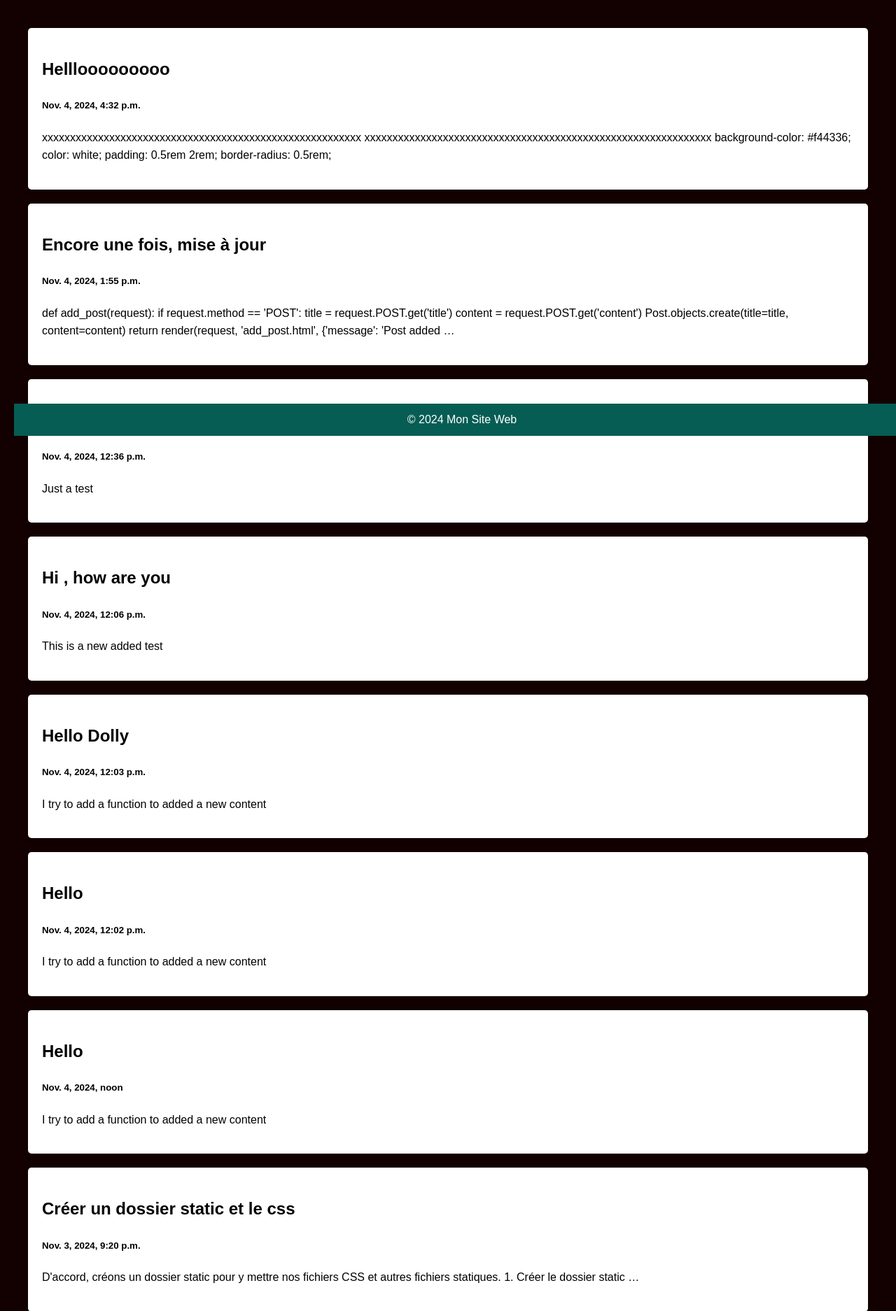
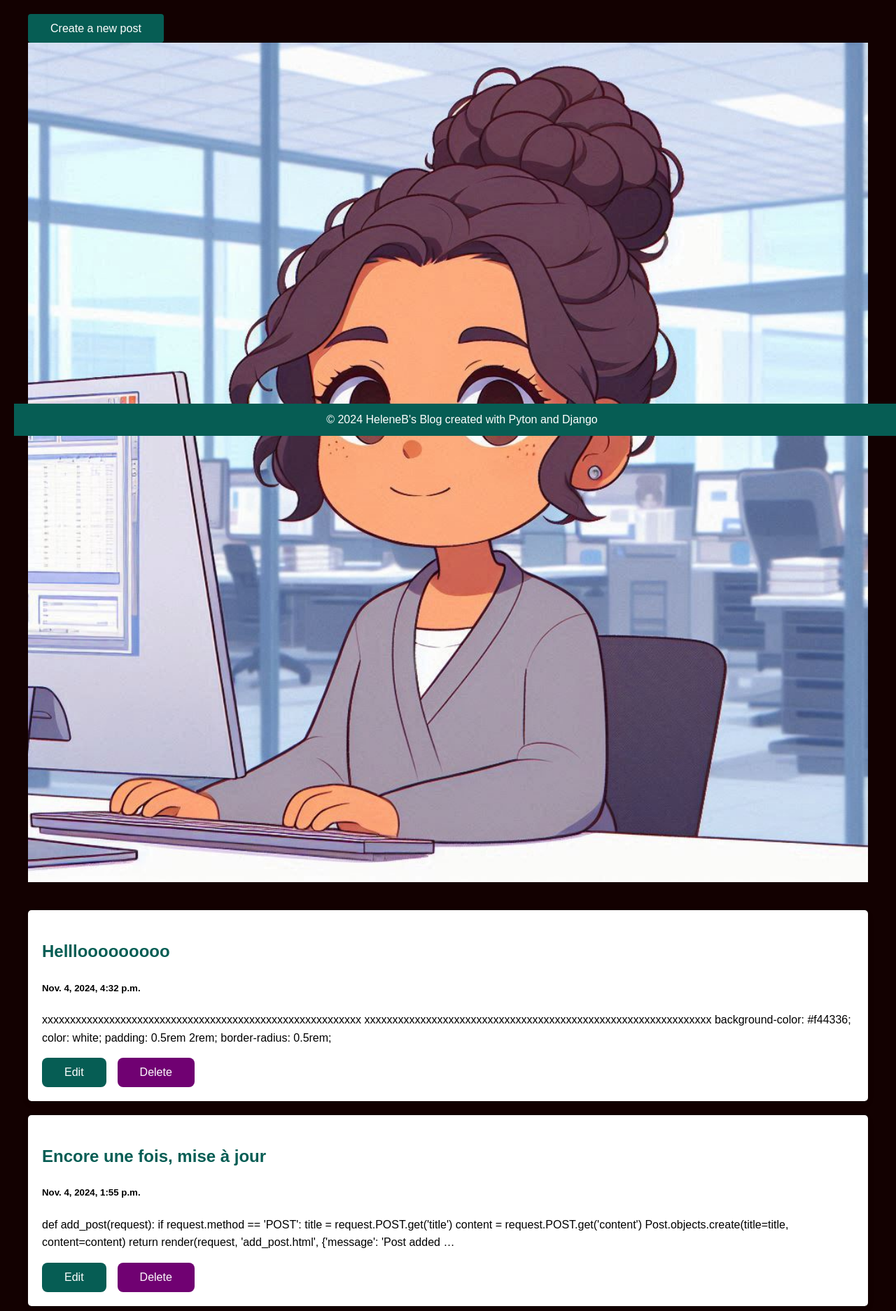
Before and after one commit to Heleneb1/Python_blog, a Django app: page / in a window 1280 px wide. Shown: the part 177-2051 px from the top of the page at 70% size. Run offline with Django 5.2, Linux system fonts and the light colour scheme; data comes from the database, SQL or seed files in the repository; both versions use the stored data as it was after the commit.

Commit message:
New step of the blog project

```diff
--- a/posts/urls.py
+++ b/posts/urls.py
@@ -4,4 +4,8 @@ from . import views
 urlpatterns = [
     path('', views.index, name='index'),
     path('post/<str:pk>/', views.post, name='post'),
+    path('create/', views.add_post, name='create'),
+    path('post/<int:pk>/delete/', views.delete_post, name='delete_post'),
+    path('post/<int:pk>/update/', views.update_post, name='update_post')
+
 ]
--- a/posts/views.py
+++ b/posts/views.py
@@ -1,5 +1,9 @@
-from django.shortcuts import render
+from django.shortcuts import render, redirect, get_object_or_404
 from .models import Post
+from django.http import HttpResponse
+from django.contrib import messages
+
+
 
 # Create your views here.
 
@@ -13,3 +17,46 @@ def index(request):
 def post(request, pk):
      posts = Post.objects.get(id=pk)
      return render(request, 'posts.html', {'posts':posts})
+
+def add_post(request):
+    if request.method == 'POST':
+        title = request.POST.get('title')
+        content = request.POST.get('content')
+        Post.objects.create(title=title, content=content)
+
+        return redirect('index')
+
+    return render(request, 'create.html', {'message': 'Post added successfully!'})
+
+def update_post(request, pk):
+    """Met à jour un post existant."""
+    post = get_object_or_404(Post, pk=pk)
+
+    if request.method == 'POST':
+        title = request.POST.get('title')
+        content = request.POST.get('content')
+
+        if not title or not content:
+            messages.error(request, 'Title and content are required.')
+            return render(request, 'update_post.html', {'post': post})
+
+        post.title = title
+        post.content = content
+        post.save()
+
+        messages.success(request, 'Post updated successfully!')
+        return redirect('post', pk=post.pk)
+
+    return render(request, 'update_post.html', {'post': post})
+# def delete_post(request, pk):
+#     post = Post.objects.get(id=pk)
+#     post.delete()
+#     return HttpResponse('Post deleted successfully!')
+
+def delete_post(request, pk):
+    post = get_object_or_404(Post, pk=pk)
+    if request.method == "POST":
+        post.delete()
+        messages.success(request, 'Post deleted successfully!')  # Message de succès
+        return redirect('index')
+    return render(request, 'delete_post.html', {'post': post})
--- a/static/css/style.css
+++ b/static/css/style.css
@@ -11,20 +11,20 @@ body {
 }
 
 .header {
-  background-color: #065d54; /* Couleur de fond de l'en-tête */
-  color: white; /* Couleur du texte */
-  padding: 20px; /* Espacement interne */
-  text-align: center; /* Centrer le texte */
+  background-color: #065d54;
+  color: white;
+  padding: 20px;
+  text-align: center;
 }
 
 .header a {
-  color: white; /* Couleur du lien */
-  text-decoration: none; /* Pas de soulignement */
-  font-size: 3rem; /* Taille du texte */
+  color: white;
+  text-decoration: none;
+  font-size: 3rem;
 }
 
 .header a:hover {
-  text-decoration: underline; /* Souligner au survol */
+  text-decoration: underline;
 }
 
 .leftcolumn {
@@ -45,14 +45,28 @@ body {
   transform: scale(1.02);
 }
 
+form .input-group {
+  display: flex;
+  justify-content: center;
+  flex-direction: column;
+}
+
+.row {
+  display: flex;
+  flex-direction: column;
+  justify-content: center;
+}
+
 .row:after {
   content: "";
   display: table;
   clear: both;
 }
+
 .content {
   padding: 20px;
 }
+
 pre {
   background-color: #f4f4f4;
   border: 1px solid #ddd;
@@ -70,14 +84,6 @@ code {
   font-size: 1em;
 }
 
-@media screen and (max-width: 800px) {
-  .leftcolumn,
-  .rightcolumn {
-    width: 100%;
-    padding: 0;
-  }
-}
-
 footer {
   background: #065d54;
   color: white;
@@ -87,3 +93,168 @@ footer {
   width: 100%;
   bottom: 0;
 }
+
+/* Post Detail Styles */
+.post-detail {
+  max-width: 800px;
+  margin: 2rem auto;
+  padding: 1rem;
+  background-color: #ffffff;
+  border-radius: 8px;
+  box-shadow: 0 2px 4px rgba(0, 0, 0, 0.1);
+}
+
+.post-header {
+  margin-bottom: 2rem;
+  border-bottom: 1px solid #eee;
+  padding-bottom: 1rem;
+}
+
+.post-title {
+  font-size: 2.5rem;
+  color: #333;
+  margin-bottom: 0.5rem;
+  font-weight: bold;
+}
+
+.post-date {
+  color: #666;
+  font-size: 0.9rem;
+}
+
+.post-content {
+  line-height: 1.6;
+  font-size: 1.1rem;
+  margin-bottom: 2rem;
+  color: #444;
+}
+
+.post-content p {
+  margin-bottom: 1rem;
+}
+
+.post-actions {
+  margin-top: 2rem;
+  padding-top: 1rem;
+  border-top: 1px solid #eee;
+}
+
+.button-group {
+  display: flex;
+  gap: 1rem;
+  justify-content: flex-start;
+  align-items: center;
+}
+h2 {
+  color: #065d54;
+  box-shadow: #ddd;
+}
+a {
+  color: #065d54;
+  text-decoration: none;
+}
+/* Button Styles */
+.btn {
+  padding: 0.5rem 2rem;
+  border: none;
+  border-radius: 4px;
+  cursor: pointer;
+  text-decoration: none;
+  display: inline-flex;
+  align-items: center;
+  gap: 0.5rem;
+  font-weight: 500;
+  transition: all 0.3s ease;
+  background-color: #065d54;
+  color: white;
+}
+
+.btn-edit {
+  background-color: #065d54;
+  color: white;
+  padding: 0.5rem 2rem;
+  border-radius: 0.5rem;
+  text-decoration: none;
+}
+
+.btn-edit:hover {
+  background-color: #065d55;
+}
+
+.btn-delete {
+  background-color: #700172;
+  color: white;
+  padding: 0.5rem 2rem;
+  border-radius: 0.5rem;
+  text-decoration: none;
+}
+
+.btn-delete:hover {
+  background-color: #700173;
+}
+
+.delete-form {
+  display: inline;
+}
+
+/* Optional: Animation for buttons */
+.btn {
+  position: relative;
+  overflow: hidden;
+}
+
+.btn::after {
+  content: "";
+  position: absolute;
+  top: 50%;
+  left: 50%;
+  width: 0;
+  height: 0;
+  background-color: rgba(255, 255, 255, 0.2);
+  border-radius: 50%;
+  transform: translate(-50%, -50%);
+  transition: width 0.3s, height 0.3s;
+}
+
+.btn:active::after {
+  width: 200px;
+  height: 200px;
+  opacity: 0;
+}
+
+/* Avatar Image */
+.avatar-image {
+  width: 100%;
+  height: auto;
+  margin-bottom: 20px;
+}
+
+/* Responsive Design */
+@media screen and (max-width: 800px) {
+  .leftcolumn,
+  .rightcolumn {
+    width: 100%;
+    padding: 0;
+  }
+}
+
+@media (max-width: 768px) {
+  .post-detail {
+    margin: 1rem;
+    padding: 1rem;
+  }
+
+  .post-title {
+    font-size: 2rem;
+  }
+
+  .button-group {
+    flex-direction: column;
+    gap: 0.5rem;
+  }
+
+  .btn {
+    width: 100%;
+    justify-content: center;
+  }
+}
--- a/templates/base.html
+++ b/templates/base.html
@@ -28,7 +28,7 @@
 
     <!-- Pied de page -->
     <footer>
-      <div>&copy; 2024 Mon Site Web</div>
+      <div>&copy; 2024 HeleneB's Blog created with Pyton and Django</div>
     </footer>
   </body>
 </html>
--- a/templates/index.html
+++ b/templates/index.html
@@ -1,17 +1,35 @@
-{% extends 'base.html' %} {% block content %}
+{% extends 'base.html' %} {% block content %} {% load static %}
 
-<!-- <div class="header">{% block title %}HeleneB's Blog{% endblock %}</div> -->
+<!-- <div class="header">{% block title %}HeleneB's Blog{% endblock %} </div> -->
+<div class="new-post">
+  <a href="{% url 'create' %}" class="btn">Create a new post</a>
+</div>
 <div class="row">
+  <img
+    src="{% static 'assets/avatar.jpg' %}"
+    alt="avatar"
+    class="avatar-image"
+  />
   <div class="leftcolumn">
     {% for post in posts reversed %}
     <div class="card">
-      <a style="text-decoration: none; color: black" href="/post/{{ post.id }}">
+      <a
+        href="{% url 'post' post.id %}"
+        style="text-decoration: none; color: black"
+      >
         <h2>{{ post.title }}</h2>
         <h5>{{ post.created_at }}</h5>
         <p>{{ post.content|truncatewords:20 }}</p>
       </a>
+      <div class="button-group">
+        <a href="{% url 'update_post' pk=post.id %}" class="btn-edit">Edit</a>
+        <a href="{% url 'delete_post' pk=post.id %}" class="btn-delete"
+          >Delete</a
+        >
+      </div>
     </div>
     {% endfor %}
   </div>
 </div>
+
 {% endblock %}
```
Also changed, not shown: templates/create.html (added, +30 -0 lines), templates/delete_post.html (added, +12 -0 lines), templates/update_post.html (added, +25 -0 lines), db.sqlite3, static/assets/avatar.jpg (added).
